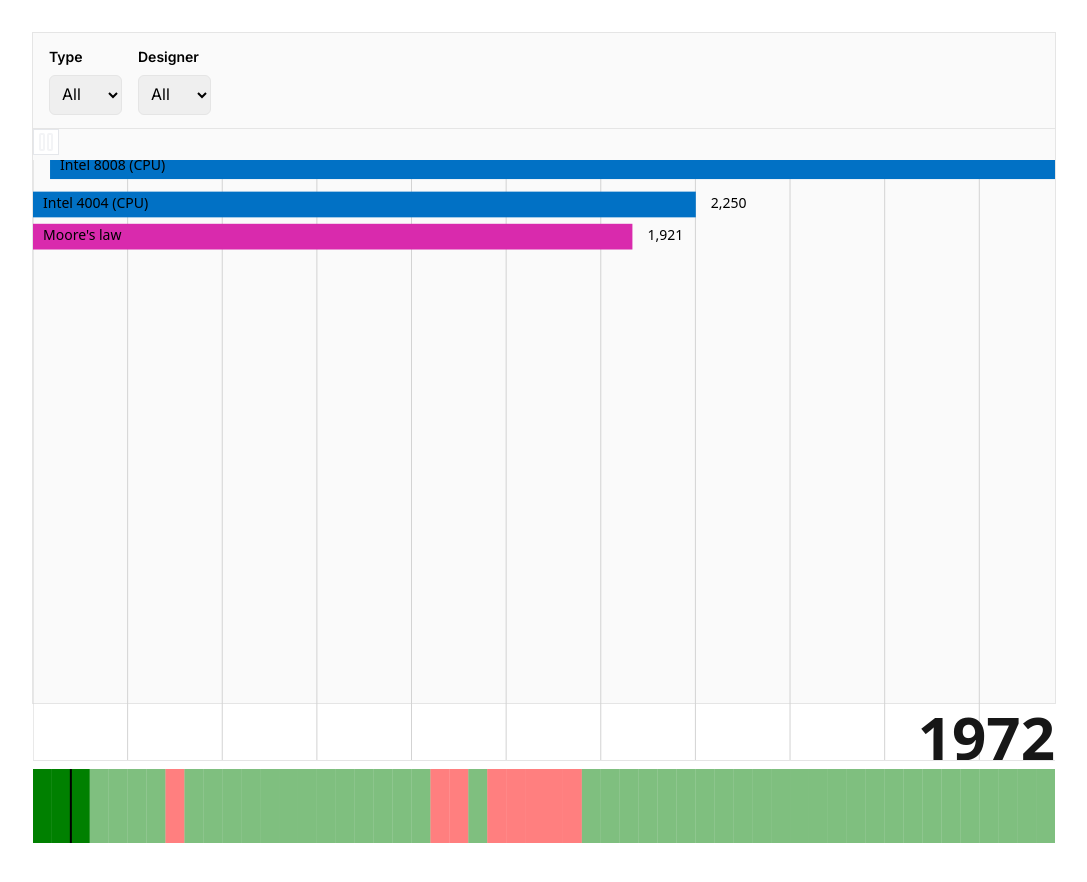
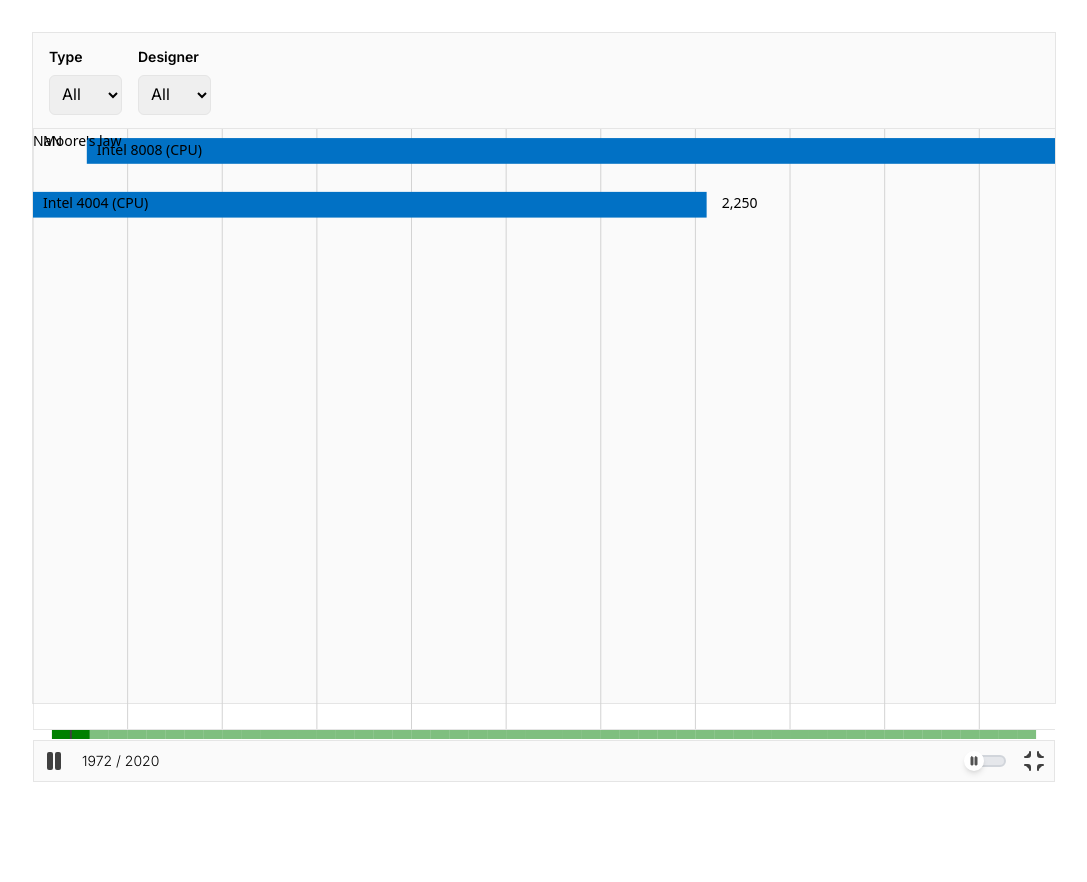
Before and after one commit to yp717/time-variant-distribution-explorer, a Next.js app: page / in a window 1280 px wide. Shown: the part 260-1142 px from the top of the page, without its empty margins (96-1183 px from the left). After the commit the page ends 1042 px from the top, so only its background shows below. Built offline with nearby package versions, Linux system fonts and the light colour scheme.

Commit message:
feat(footer): add footer to interactive tvd explorer

```diff
--- a/package.json
+++ b/package.json
@@ -9,6 +9,8 @@
     "lint": "next lint"
   },
   "dependencies": {
+    "@radix-ui/react-tooltip": "^1.0.7",
+    "clsx": "^2.1.1",
     "d3": "^7.9.0",
     "framer-motion": "^11.2.10",
     "lucide-react": "^0.395.0",
@@ -16,7 +18,8 @@
     "next-themes": "^0.3.0",
     "react": "^18",
     "react-dom": "^18",
-    "resize-observer-polyfill": "^1.5.1"
+    "resize-observer-polyfill": "^1.5.1",
+    "tailwind-merge": "^2.3.0"
   },
   "devDependencies": {
     "@types/d3": "^7.4.3",
--- a/src/app/page.tsx
+++ b/src/app/page.tsx
@@ -1,10 +1,9 @@
-import DarkModeToggle from "@/components/darkmode-toggle";
 import Header from "@/components/header";
 import TVDExplorer from "@/components/tvd-explorer";
 
 export default function Home() {
   return (
-    <main className="flex h-screen flex-col items-center gap-6 px-6 lg:px-32 py-6 lg:py-16">
+    <main className="flex h-screen flex-col items-center gap-6 px-6 lg:px-32 py-6 lg:py-16 mb-32">
       <Header />
       <div className="flex flex-col gap-2 mb-4">
         <h1 className="text-2xl font-bold text-neutral-800 dark:text-neutral-100">
--- a/src/components/tvd-explorer/bar-chart/index.tsx
+++ b/src/components/tvd-explorer/bar-chart/index.tsx
@@ -36,7 +36,7 @@
   const formatter = xScale.tickFormat();
 
   return (
-    <g transform={`translate(${0}, ${0}})`}>
+    <g transform={`translate(${0}, ${0})`}>
       {data
         .sort((a, b) => a.transistors - b.transistors)
         .map((d, index) => (
--- a/src/components/tvd-explorer/bar/index.tsx
+++ b/src/components/tvd-explorer/bar/index.tsx
@@ -14,7 +14,6 @@
   y: number;
   width: number;
   thickness: number;
-  endLabel: string;
   formatter: (value: number) => string;
   color: string;
 }
@@ -24,7 +23,6 @@
   y,
   width,
   thickness,
-  endLabel,
   formatter,
   color,
 }: IBarProps) {
--- a/src/components/tvd-explorer/helpers/mooresLaw.ts
+++ b/src/components/tvd-explorer/helpers/mooresLaw.ts
@@ -1,21 +1,21 @@
-import * as d3 from 'd3'
+import * as d3 from "d3";
 
 export default function mooresLaw(): Record<number, number> {
-  const rangeStart = 1971
-  const rangeEnd = 2025
-  const startValue = 1000
+  const rangeStart = 1972;
+  const rangeEnd = 2024;
+  const startValue = 1000;
 
   return d3.range(rangeStart, rangeEnd).reduce(
     (law, year) => {
       if (year % 2 === 0) {
-        const count = law[year - 2] * 2
-        const delta = count - law[year - 2]
+        const count = law[year - 2] * 2;
+        const delta = count - law[year - 2];
 
-        law[year - 1] = law[year - 2] + delta / 2
-        law[year] = count
+        law[year - 1] = law[year - 2] + delta / 2;
+        law[year] = count;
       }
-      return law
+      return law;
     },
-    { [rangeStart - 1]: startValue },
-  )
+    { [rangeStart - 1]: startValue }
+  );
 }
--- a/src/components/tvd-explorer/index.tsx
+++ b/src/components/tvd-explorer/index.tsx
@@ -14,6 +14,7 @@
 import useData from "./hooks/useData";
 import mooresLaw from "./helpers/mooresLaw";
 import BarChart from "./bar-chart";
+import TVDMenu from "./tvd-menu";
 
 /**
  * Time Varying Distribution Explorer component inspired by video players and bar chart animations.
@@ -58,16 +59,17 @@
     return () => interval.stop();
   }, [data, paused, currentYear]);
 
-  const designerOptions = [
-    "all",
-    ...Array.from(
-      new Set(
-        Object.values(data ?? {})
-          .flat()
-          .map((d) => d.designer)
-      )
-    ),
-  ];
+  // TODO: implement filters
+  // const designerOptions = [
+  //   "all",
+  //   ...Array.from(
+  //     new Set(
+  //       Object.values(data ?? {})
+  //         .flat()
+  //         .map((d) => d.designer)
+  //     )
+  //   ),
+  // ];
 
   const xScale = d3
     .scaleLinear()
@@ -87,16 +89,6 @@
         ref={containerRef}
       >
         <TVDHeader />
-        <button
-          className="text-gray-100 bg-white border cursor-pointer"
-          onClick={() => setPaused(!paused)}
-        >
-          {paused ? (
-            <PlayIcon className="w-6 h-6" />
-          ) : (
-            <Pause className="w-6 h-6" />
-          )}
-        </button>
         <VisProvider svgRef={svgRef} containerRef={containerRef}>
           <svg
             className="w-full h-[600px]"
@@ -124,23 +116,22 @@
               ]}
               barThickness={30}
             />
-            <text
-              className="font-sans text-6xl font-bold fill-neutral-900 dark:fill-neutral-100"
-              style={{ textAnchor: "end" }}
-              x={"100%"}
-              y={"100%"}
-            >
-              {currentYear}
-            </text>
           </svg>
           {data && data[currentYear] && (
             <TVDTimeline
-              data={data}
+              // TODO: remove typecast to any
+              data={data as any}
               currentYear={currentYear}
               setCurrentYear={setCurrentYear}
               mooresLawData={mooresLawData}
             />
           )}
+
+          <TVDMenu
+            paused={paused}
+            setPaused={setPaused}
+            currentYear={currentYear}
+          />
         </VisProvider>
       </div>
     </NoSSR>
--- /dev/null
+++ b/src/components/tvd-explorer/tvd-menu/autoplay-button.tsx
@@ -0,0 +1,40 @@
+"use client";
+
+import SimpleTooltip from "@/components/tooltip/simple-tooltip";
+import { Pause, PlayIcon } from "lucide-react";
+
+interface IAutoPlayButtonProps {
+  autoPlay: boolean;
+  setAutoPlay: React.Dispatch<React.SetStateAction<boolean>>;
+}
+
+export default function AutoPlayButton({
+  autoPlay,
+  setAutoPlay,
+}: IAutoPlayButtonProps) {
+  return (
+    <SimpleTooltip content={autoPlay ? "Autoplay is on" : "Autoplay is off"}>
+      <div
+        role="switch"
+        aria-checked={autoPlay}
+        className="relative inline-flex items-center h-3 w-8 cursor-pointer rounded-full border-2 border-gray-300 transition-colors duration-200 ease-in-out bg-gray-200"
+        onClick={() => setAutoPlay(!autoPlay)}
+      >
+        <span
+          className={`absolute -left-3 -top-1.5 h-5 w-5 bg-white rounded-full shadow-md transform transition-transform duration-200 ease-in-out flex items-center justify-center ${
+            autoPlay ? "translate-x-8" : ""
+          }`}
+        >
+          {autoPlay ? (
+            <PlayIcon
+              className="w-3 h-3 text-neutral-600"
+              fill="currentColor"
+            />
+          ) : (
+            <Pause className="w-3 h-3 text-neutral-600" fill="currentColor" />
+          )}
+        </span>
+      </div>
+    </SimpleTooltip>
+  );
+}
--- /dev/null
+++ b/src/components/tvd-explorer/tvd-menu/fullscreen-button.tsx
@@ -0,0 +1,28 @@
+import { MaximizeIcon, MinimizeIcon } from "lucide-react";
+
+import SimpleTooltip from "@/components/tooltip/simple-tooltip";
+
+interface IFullScreenButtonProps {
+  fullScreen: boolean;
+  setFullScreen: React.Dispatch<React.SetStateAction<boolean>>;
+}
+
+export default function FullScreenButton({
+  fullScreen,
+  setFullScreen,
+}: IFullScreenButtonProps) {
+  return (
+    <SimpleTooltip content="Toggle Fullscreen">
+      <button
+        className="cursor-pointer"
+        onClick={() => setFullScreen(!fullScreen)}
+      >
+        {fullScreen ? (
+          <MaximizeIcon className="fill-neutral-700 stroke-neutral-700 w-6 h-6" />
+        ) : (
+          <MinimizeIcon className="fill-neutral-700 stroke-neutral-700 w-6 h-6" />
+        )}
+      </button>
+    </SimpleTooltip>
+  );
+}
--- /dev/null
+++ b/src/components/tvd-explorer/tvd-menu/index.tsx
@@ -0,0 +1,39 @@
+"use client";
+
+import * as React from "react";
+
+import PlayButton from "./play-button";
+import FullScreenButton from "./fullscreen-button";
+import AutoPlayButton from "./autoplay-button";
+
+interface ITVDMenuProps {
+  paused: boolean;
+  setPaused: React.Dispatch<React.SetStateAction<boolean>>;
+  currentYear: number;
+}
+
+export default function TVDMenu({
+  paused,
+  setPaused,
+  currentYear,
+}: ITVDMenuProps) {
+  const [fullScreen, setFullScreen] = React.useState(false);
+  const [autoPlay, setAutoPlay] = React.useState(false);
+
+  return (
+    <div className="p-2 w-full bg-neutral-50 border border-neutral-200 flex items-center justify-between">
+      {/* TODO: turn each of the controls in the menu into a component */}
+      <div className="flex gap-4 items-center justify-center">
+        <PlayButton paused={paused} setPaused={setPaused} />
+        <p className="font-light text-sm">{`${currentYear} / ${2020}`}</p>
+      </div>
+      <div className="flex gap-4 items-center justify-center">
+        <AutoPlayButton autoPlay={autoPlay} setAutoPlay={setAutoPlay} />
+        <FullScreenButton
+          fullScreen={fullScreen}
+          setFullScreen={setFullScreen}
+        />
+      </div>
+    </div>
+  );
+}
--- /dev/null
+++ b/src/components/tvd-explorer/tvd-menu/play-button.tsx
@@ -0,0 +1,22 @@
+import SimpleTooltip from "@/components/tooltip/simple-tooltip";
+import { Pause, PlayIcon } from "lucide-react";
+
+interface IPlayButtonProps {
+  paused: boolean;
+  setPaused: React.Dispatch<React.SetStateAction<boolean>>;
+}
+
+// TODO: props on these component should be extendible and type safe
+export default function PlayButton({ paused, setPaused }: IPlayButtonProps) {
+  return (
+    <SimpleTooltip content="Play">
+      <button className="cursor-pointer" onClick={() => setPaused(!paused)}>
+        {paused ? (
+          <PlayIcon className="fill-neutral-700 stroke-neutral-700 w-6 h-6" />
+        ) : (
+          <Pause className="fill-neutral-700 stroke-neutral-700 w-6 h-6" />
+        )}
+      </button>
+    </SimpleTooltip>
+  );
+}
--- a/src/components/tvd-explorer/tvd-timeline/index.tsx
+++ b/src/components/tvd-explorer/tvd-timeline/index.tsx
@@ -1,7 +1,7 @@
 import * as React from "react";
 import * as d3 from "d3";
 
-import { useVis } from "../vis-context";
+import { useResizeObserver } from "@/hooks/useResizeObserver";
 
 interface ITimelineProps {
   data: {
@@ -22,9 +22,11 @@
   setCurrentYear,
   mooresLawData,
 }: ITimelineProps) {
+  const [hovered, setHovered] = React.useState<boolean | null>(null);
+
   const svgRef = React.useRef<SVGSVGElement>(null);
-  const { svgDimensions } = useVis();
-  const { width, height } = svgDimensions as DOMRect;
+  const dimensions = useResizeObserver(svgRef);
+  const { width, height } = dimensions;
 
   const transistorsByYear = Object.entries(data).reduce(
     (acc, [year, entries]) => {
@@ -54,9 +56,21 @@
     }
   };
 
+  const handleHover = (event: React.MouseEvent<SVGSVGElement>) => {
+    setHovered(true);
+  };
+
   return (
-    <div className="h-[75px] py-2 border-t border-neutral-200">
-      <svg ref={svgRef} width={width} height={height} onClick={handleClick}>
+    <div className="border-t border-neutral-200">
+      <svg
+        ref={svgRef}
+        width={width}
+        height={10}
+        className="w-full h-full overflow-visible"
+        onClick={handleClick}
+        onMouseOver={handleHover}
+        onMouseLeave={() => setHovered(false)}
+      >
         <g>
           {Object.keys(mooresLawData).map((year, index) => {
             const yearNumber = Number(year);
@@ -68,21 +82,32 @@
                 x={xScale(yearNumber)}
                 y={0}
                 width={width / (xDomain[1] - xDomain[0])}
-                height={74}
+                height={9}
                 fill={isBehind ? "red" : "green"}
                 opacity={yearNumber <= currentYear ? 1 : 0.5}
               />
             );
           })}
           <g>
+            {hovered ? (
+              <circle
+                cx={currentYearPosition}
+                cy={4.5}
+                r={8}
+                className="stroke-neutral-700 fill-neutral-700"
+                fill="currentColor"
+              />
+            ) : (
               <line
                 x1={currentYearPosition}
                 y1={0}
                 x2={currentYearPosition}
-              y2={74}
-              stroke="black"
+                y2={9}
+                className="stroke-neutral-700"
+                stroke="currentColor"
                 strokeWidth={2}
               />
+            )}
           </g>
         </g>
       </svg>
--- /dev/null
+++ b/src/utils/cn.ts
@@ -0,0 +1,13 @@
+import { type ClassValue, clsx } from "clsx";
+import { twMerge } from "tailwind-merge";
+
+/**
+ * cn is a utility function that combines clsx and tailwind-merge
+ * @param inputs - The inputs to be passed to clsx
+ * @returns The merged classnames
+ */
+const cn = (...inputs: ClassValue[]) => {
+  return twMerge(clsx(inputs));
+};
+
+export default cn;
```
Also changed, not shown: 1 other file (tests, documents, lock files or other folders). Lines whose indentation alone changed are shown as unchanged.
